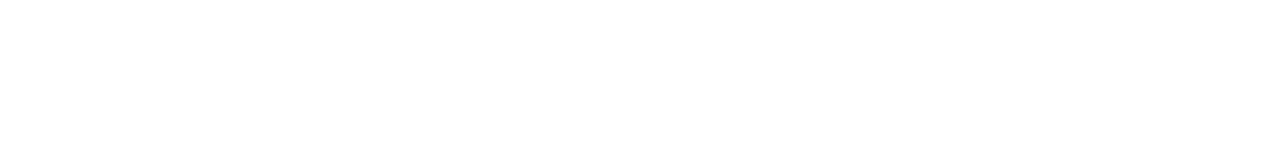
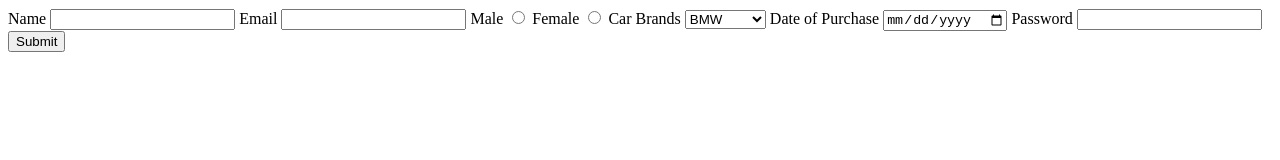
Before and after one commit to acciojob/car-insurance-form-vtyagicse, a website: page main.html in a window 1280 px wide. Drawn offline with Linux system fonts and the light colour scheme.

Commit message:
created a submission

```diff
--- a/main.html
+++ b/main.html
@@ -8,6 +8,33 @@
 
 <body>
 	<!-- the entire body must be written by student -->
+	<form method="post">
+        <label for="name">Name</label>
+        <input type="text" id="name" required>
+
+        <label for="email">Email</label>
+        <input type="email" id="email" required>
+
+
+        <label for="Male">Male</label>
+           <input type="radio" id="Male" name="Gender" required>
+           <label for="Female">Female</label>
+           <input type="radio" id="Female" name="Gender">
+        <label for="cars">Car Brands</label>
+        <select name="carBrands" id="cars">
+            <option value="BMW">BMW</option>
+            <option value="Audi">Audi</option>
+            <option value="Mercedez">Mercedez</option>
+        </select>
+
+        <label for="dop">Date of Purchase</label>
+        <input type="date"  id="dop" required>
+
+        <label for="password">Password</label>
+        <input type="password" id="password" required>
+
+        <button type="submit">Submit</button>
+    </form>
     <script type="text/javascript" src="./script.js">
 </script>
 
```
